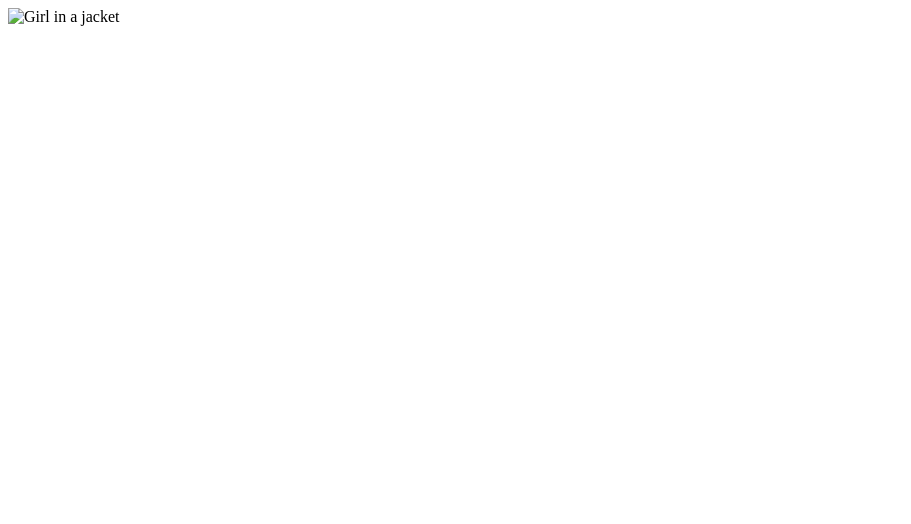
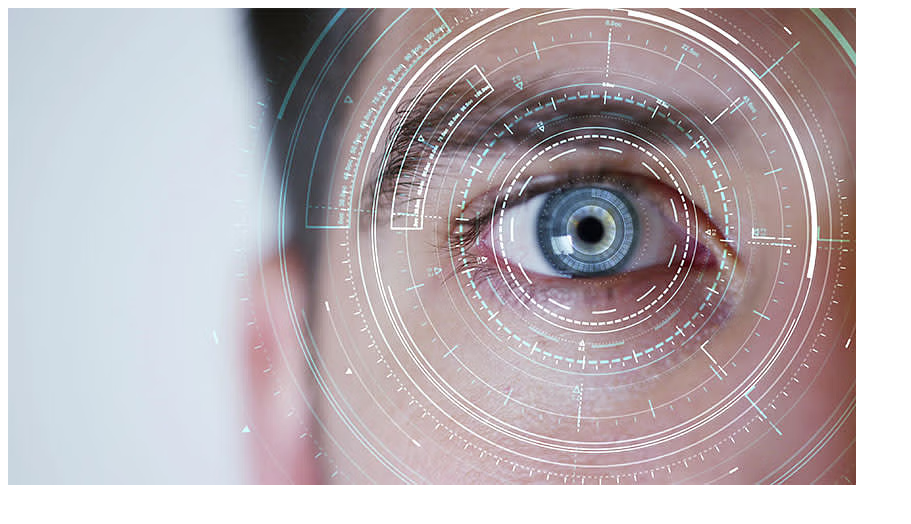
Before and after one commit to vedarth12/html-trial, a plain HTML site: page index.html in a window 1280 px wide. Shown: the whole page, without its empty margins (0-911 px from the left). Drawn offline with Linux system fonts and the light colour scheme.

Commit message:
Update index.html

```diff
--- a/index.html
+++ b/index.html
@@ -1,6 +1,6 @@
 <html>
   <title> HTML PAGE </title>
   <body>
-     <img src="img_girl.jpg" alt="Girl in a jacket">
+     <img src="what_is_image_Processing.avif">
   </body>
 </html>
```
